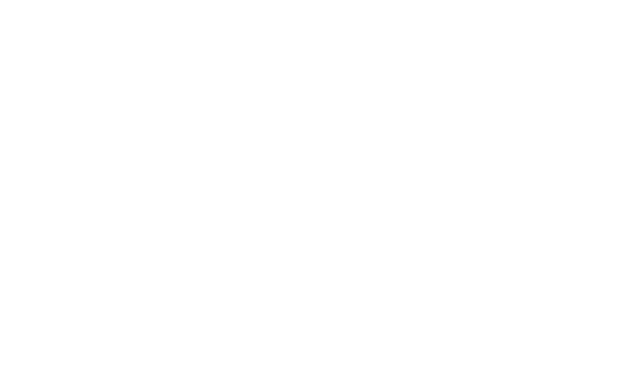
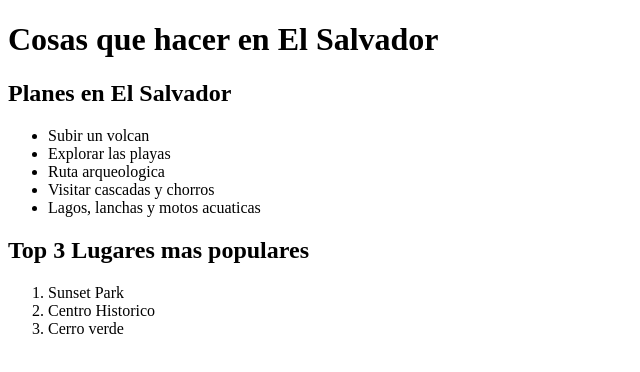
Before and after one commit to dommmmmmc/practicasDominicCalderon, a plain HTML site: page Practica 3A/Index.html in a window 1280 px wide. Shown: the whole page, without its empty margins (0-640 px from the left). Drawn offline with Linux system fonts and the light colour scheme.

Commit message:
Practica 7 y 8

```diff
--- a/Practica 3A/Index.html
+++ b/Practica 3A/Index.html
@@ -6,6 +6,21 @@
     <title>Document</title>
 </head>
 <body>
+    <h1>Cosas que hacer en El Salvador</h1>
+    <h2>Planes en El Salvador</h2>
+    <ul>
+        <li>Subir un volcan</li>
+        <li>Explorar las playas</li>
+        <li>Ruta arqueologica</li>
+        <li>Visitar cascadas y chorros</li>
+        <li>Lagos, lanchas y motos acuaticas </li>
+    </ul>
+    <h2>Top 3 Lugares mas populares</h2>
+    <ol>
+        <li>Sunset Park</li>
+        <li>Centro Historico</li>
+        <li> Cerro verde</li>
+    </ol>
 
 </body>
 </html>
```
